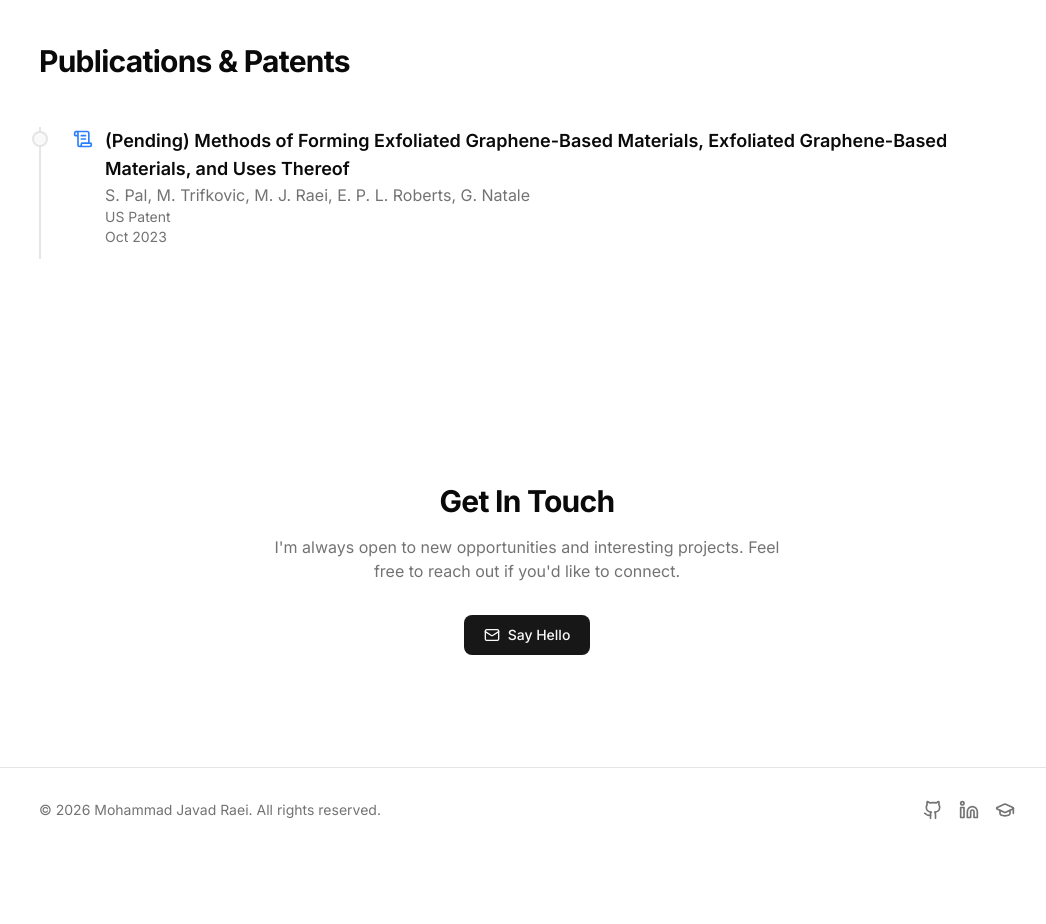
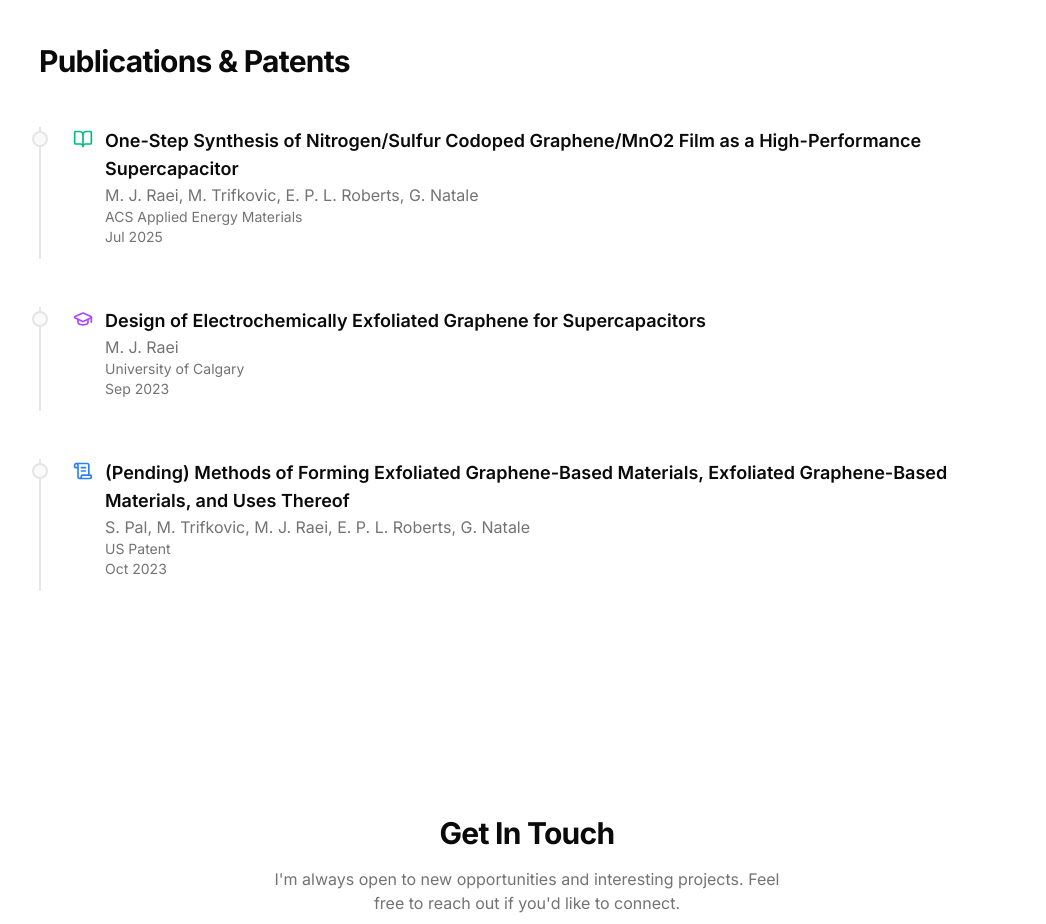
Before and after one commit to MJRaei/portfolio, a Next.js app: page / in a window 1280 px wide. Shown: the part 5900-6824 px from the top of the page, without its empty margins (113-1159 px from the left). Before the commit the page ends 6752 px from the top, so only its background shows below. Built offline with nearby package versions, Linux system fonts and the light colour scheme.

Commit message:
added papers

```diff
--- a/src/components/sections/publications.tsx
+++ b/src/components/sections/publications.tsx
@@ -1,4 +1,4 @@
-import { BookOpen, ScrollText } from "lucide-react";
+import { BookOpen, GraduationCap, ScrollText } from "lucide-react";
 import { publications } from "@/data/publications";
 import { SectionWrapper } from "@/components/layout/section-wrapper";
 import { FadeIn } from "@/components/motion/fade-in";
@@ -25,28 +25,32 @@ export function Publications() {
               <div className="flex items-start gap-3">
                 {pub.type === "patent" ? (
                   <ScrollText className="mt-0.5 h-5 w-5 shrink-0 text-blue-500" />
+                ) : pub.type === "thesis" ? (
+                  <GraduationCap className="mt-0.5 h-5 w-5 shrink-0 text-purple-500" />
                 ) : (
                   <BookOpen className="mt-0.5 h-5 w-5 shrink-0 text-emerald-500" />
                 )}
                 <div className="flex-1">
-                  <h3 className="text-lg font-semibold">{pub.title}</h3>
+                  {pub.url ? (
+                    <a
+                      href={pub.url}
+                      target="_blank"
+                      rel="noopener noreferrer"
+                    >
+                      <h3 className="text-lg font-semibold hover:underline">
+                        {pub.title}
+                      </h3>
+                    </a>
+                  ) : (
+                    <h3 className="text-lg font-semibold">{pub.title}</h3>
+                  )}
                   <p className="text-muted-foreground">{pub.authors}</p>
                   <p className="text-sm text-muted-foreground">{pub.venue}</p>
                   <p className="mb-3 text-sm text-muted-foreground">
                     {formatDate(pub.date)}
                   </p>
-                  <div className="mt-3 flex flex-wrap gap-3 text-sm">
-                    {pub.url && (
-                      <a
-                        href={pub.url}
-                        target="_blank"
-                        rel="noopener noreferrer"
-                        className="underline underline-offset-4 hover:text-foreground"
-                      >
-                        View {pub.type === "patent" ? "Patent" : "Paper"}
-                      </a>
-                    )}
-                    {pub.doi && (
+                  {pub.doi && (
+                    <div className="mt-3 text-sm">
                       <a
                         href={`https://doi.org/${pub.doi}`}
                         target="_blank"
@@ -55,8 +59,8 @@ export function Publications() {
                       >
                         DOI
                       </a>
-                    )}
-                  </div>
+                    </div>
+                  )}
                 </div>
               </div>
             </div>
--- a/src/data/publications.ts
+++ b/src/data/publications.ts
@@ -1,6 +1,24 @@
 import { Publication } from "@/types";
 
 export const publications: Publication[] = [
+  {
+    title:
+      "One-Step Synthesis of Nitrogen/Sulfur Codoped Graphene/MnO2 Film as a High-Performance Supercapacitor",
+    authors: "M. J. Raei, M. Trifkovic, E. P. L. Roberts, G. Natale",
+    venue: "ACS Applied Energy Materials",
+    date: "2025-07",
+    type: "publication",
+    url: "https://pubs.acs.org/doi/abs/10.1021/acsaem.5c00530",
+  },
+  {
+    title:
+      "Design of Electrochemically Exfoliated Graphene for Supercapacitors",
+    authors: "M. J. Raei",
+    venue: "University of Calgary",
+    date: "2023-09",
+    type: "thesis",
+    url: "https://ucalgary.scholaris.ca/items/3719f945-9d5b-4e4f-86c8-892786e68a78",
+  },
   {
     title:
       "(Pending) Methods of Forming Exfoliated Graphene-Based Materials, Exfoliated Graphene-Based Materials, and Uses Thereof",
--- a/src/types/index.ts
+++ b/src/types/index.ts
@@ -85,7 +85,7 @@ export interface Publication {
   authors: string;
   venue: string;
   date: string;
-  type: "publication" | "patent";
+  type: "publication" | "patent" | "thesis";
   url?: string;
   doi?: string;
 }
```
